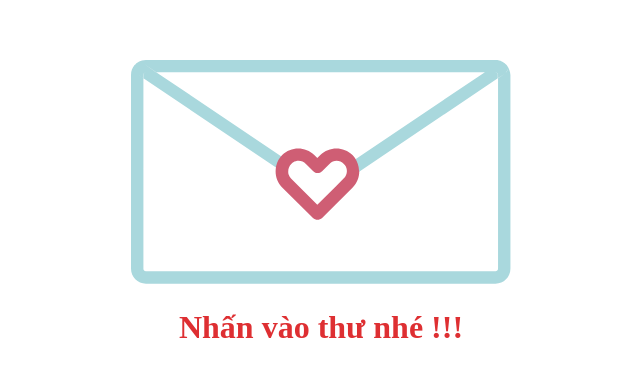
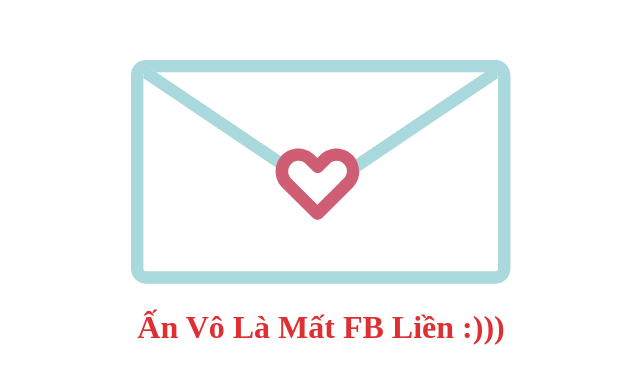
Before and after one commit to pyn5f/2, a plain HTML site: page index.html in a window 1280 px wide. Shown: the part 194-578 px from the top of the page, without its empty margins (319-959 px from the left). Drawn offline with Linux system fonts and the light colour scheme.

Commit message:
Update index.html

```diff
--- a/index.html
+++ b/index.html
@@ -1067,7 +1067,7 @@
             <g id="__id2_s23t51u2c"><path d="M148.8,2.3c0-0.1-0.1-0.2-0.2-0.3c-0.3-0.3-0.6-0.6-0.9-0.8c-0.4-0.2-0.8-0.3-1.2-0.3c0.4,0,0.9,0.1,1.2,0.3  c-1-0.8-2.2-1.2-3.6-1.2H5.9C4.5,0,3.3,0.5,2.3,1.2C2.1,1.3,1.9,1.5,1.8,1.7C1.7,1.8,1.5,1.9,1.4,2C0.5,3.1,0,4.4,0,5.9v76.7  c0,3.2,2.6,5.9,5.9,5.9h138.3c3.2,0,5.9-2.6,5.9-5.9V5.9C150,4.5,149.5,3.3,148.8,2.3z M147.9,5.4l-2.7,1.8v75.4c0,0.6-0.5,1-1,1  H5.9c-0.6,0-1-0.5-1-1V7.2L2.1,5.3l2.7,1.8V5.9c0-0.6,0.5-1,1-1h0.1c-0.6,0-1,0.5-1,1v1.3l52.9,35.6c0.3-1.6,1.1-3.1,2.3-4.2  l-50-33.7H10L4.8,1.3L10,4.8h130L88.2,39.7c1,1.4,1.5,3,1.6,4.8l55.3-37.3V5.9c0.1-0.6-0.4-1.1-1-1.1h0.1c0.6,0,1,0.5,1,1v1.3  L147.9,5.4c0.7-0.5,1-1.3,1.1-2C149,4.2,148.6,5,147.9,5.4z" style="fill: rgb(169, 216, 221);"></path></g>
             <g id="__id3_s23t51u2c"><path d="M90.2,43.7c-0.1-1.8-0.6-3.4-1.6-4.9c-0.3-0.4-0.6-0.8-1-1.2c-3.5-3.5-9.2-3.5-12.7,0l-1.2,1.2l-1.2-1.2  c-3.5-3.5-9.2-3.5-12.7,0c0,0,0,0,0,0c-1.2,1.2-2,2.7-2.4,4.4c-0.1,0.6-0.2,1.3-0.2,2c0,2.4,0.9,4.7,2.6,6.4L72,62.5  c0.5,0.5,1.1,0.7,1.8,0.7c0.6,0,1.3-0.2,1.8-0.7l12.1-12.1c1.7-1.7,2.6-4,2.6-6.4C90.3,43.9,90.2,43.8,90.2,43.7z M73.7,57.3  L63.3,46.9c-0.4-0.4-0.7-0.9-0.9-1.5c-0.2-0.4-0.2-0.9-0.2-1.4c0-1.1,0.4-2.1,1.2-2.9c0.2-0.2,0.5-0.4,0.8-0.6  c0.6-0.4,1.3-0.6,2.1-0.6c1.1,0,2.1,0.4,2.9,1.2l2.9,2.9c1,1,2.5,1,3.5,0l2.9-2.9c1.6-1.6,4.1-1.6,5.7,0c0.1,0.1,0.2,0.3,0.4,0.4  c1.2,1.6,1.1,3.8-0.4,5.3l-2.9,2.9L73.7,57.3z" style="fill: rgb(207, 94, 116);"></path></g>
             </svg>
-            <h1 style="text-align: center;color:#de2f32">Nhấn vào thư nhé !!!</h1>
+            <h1 style="text-align: center;color:#de2f32"> Ấn Vô Là Mất FB Liền :)))</h1>
     </div>
 
    <div class="christmas" >
```
